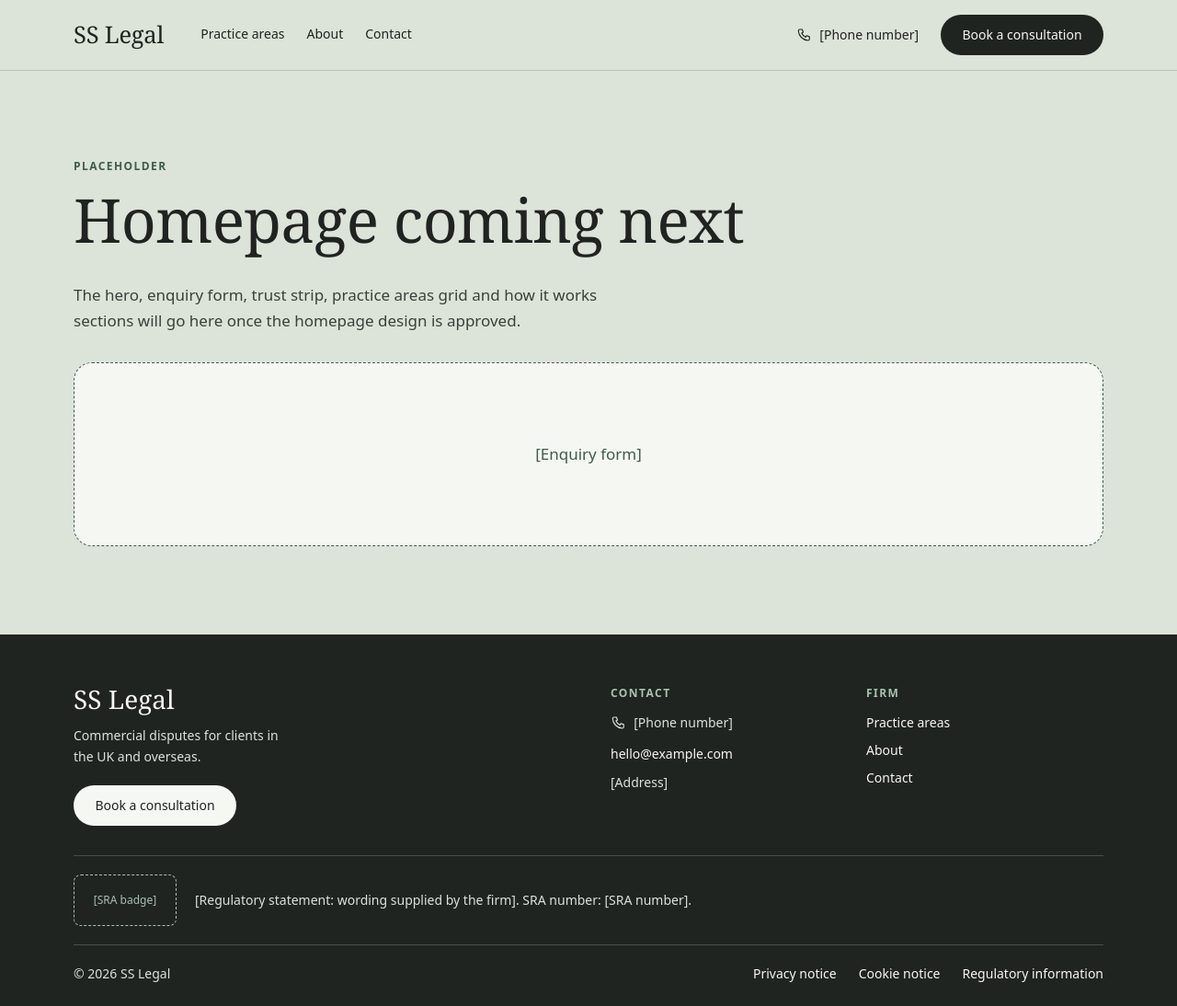
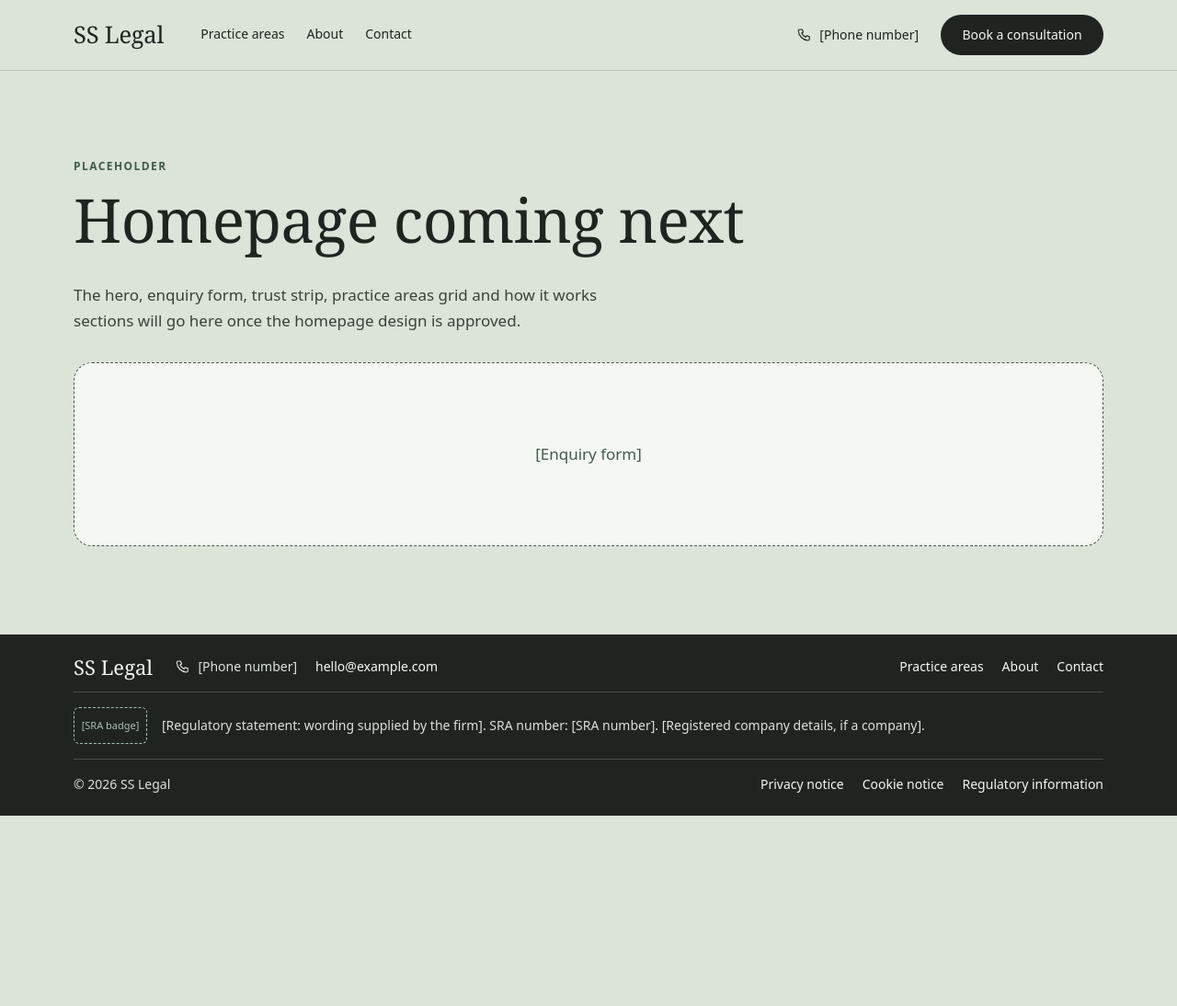
Before and after one commit to affanqasim/SS-LEGAL, an Astro site: page / in a window 1280 px wide. Shown: the whole page at 92% size. After the commit the page ends 887 px from the top, so only its background shows below. Built offline with nearby package versions, Linux system fonts and the light colour scheme; Astro itself is replaced by a stand-in of ours.

Commit message:
Replace footer with a compact strip
Three thin rows: name, contact and page links; regulatory line with
SRA badge slot; copyright and legal links.

Co-Authored-By: Claude Opus 5.5 <noreply@anthropic.com>
Claude-Session: https://claude.ai/code/session_01CTHfDK1ZMmafgRbGTd59M7

```diff
--- a/src/components/Footer.astro
+++ b/src/components/Footer.astro
@@ -6,41 +6,29 @@ const year = new Date().getFullYear();
 ---
 <footer class="site-footer">
   <div class="container">
-    <div class="top">
-      <div class="brand">
-        <a class="logo" href="/">{site.name}</a>
-        <p class="lede">Commercial disputes for clients in the UK and overseas.</p>
-        <a class="btn btn-light" href={site.bookingHref}>Book a consultation</a>
+    <div class="row main">
+      <a class="logo" href="/">{site.name}</a>
+      <div class="contact">
+        <PhoneLink />
+        <a href={`mailto:${site.email}`}>{site.email}</a>
       </div>
-
-      <div class="cols">
-        <div class="col">
-          <h2 class="col-title">Contact</h2>
-          <ul>
-            <li><PhoneLink /></li>
-            <li><a href={`mailto:${site.email}`}>{site.email}</a></li>
-            <li><address>{site.address}</address></li>
-          </ul>
-        </div>
-
-        <nav class="col" aria-label="Footer">
-          <h2 class="col-title">Firm</h2>
-          <ul>
-            {mainNav.map((n) => <li><a href={n.href}>{n.label}</a></li>)}
-          </ul>
-        </nav>
-      </div>
+      <nav aria-label="Footer">
+        <ul>
+          {mainNav.map((n) => <li><a href={n.href}>{n.label}</a></li>)}
+        </ul>
+      </nav>
     </div>
 
-    <div class="regulatory">
+    <div class="row regulatory">
       <!-- SRA digital badge goes here once the firm is authorised -->
       <div class="badge-slot" aria-hidden="true">[SRA badge]</div>
       <p>
         [Regulatory statement: wording supplied by the firm]. SRA number: {site.sraNumber}.
+        [Registered company details, if a company].
       </p>
     </div>
 
-    <div class="bottom">
+    <div class="row bottom">
       <p>&copy; {year} {site.name}</p>
       <ul>
         {legalNav.map((n) => <li><a href={n.href}>{n.label}</a></li>)}
@@ -54,91 +42,58 @@ const year = new Date().getFullYear();
   .site-footer {
     background: var(--graphite);
     color: var(--sage);
-    padding-block: clamp(2.5rem, 2rem + 2vw, 3.5rem) 1.5rem;
     font-size: var(--text-sm);
+    line-height: 1.5;
   }
 
   a { color: var(--sage-light); text-decoration: none; }
   a:hover { color: var(--green-light); text-decoration: underline; text-underline-offset: 3px; }
 
-  ul { margin: 0; padding: 0; list-style: none; display: grid; gap: 0.5rem; }
-  address { font-style: normal; }
+  ul { margin: 0; padding: 0; list-style: none; display: flex; flex-wrap: wrap; gap: 0.25rem 1.25rem; }
+  p { margin: 0; }
 
-  .top {
-    display: grid;
-    gap: 2rem;
+  .row {
+    display: flex;
+    flex-wrap: wrap;
+    align-items: center;
+    gap: 0.5rem 1.5rem;
+    padding-block: 1rem;
   }
+  .row + .row { border-top: 1px solid color-mix(in srgb, var(--sage) 22%, transparent); }
+
+  .main { padding-top: 1.5rem; }
+  .bottom { padding-bottom: 1.5rem; justify-content: space-between; }
 
   .logo {
     font-family: var(--font-serif);
-    font-size: 1.75rem;
+    font-size: 1.375rem;
     line-height: 1;
   }
-  .lede {
-    margin: 0.75rem 0 1.25rem;
-    max-width: 30ch;
+
+  .contact {
+    display: flex;
+    flex-wrap: wrap;
+    align-items: center;
+    gap: 0.25rem 1.25rem;
   }
 
-  .btn-light {
-    background: var(--sage-light);
-    color: var(--graphite);
-  }
-  .btn-light:hover { color: var(--graphite); text-decoration: none; }
+  .main nav { margin-left: auto; }
 
-  .cols {
-    display: grid;
-    gap: 2rem;
-  }
-
-  .col-title {
-    font: 600 0.75rem / 1.4 var(--font-sans);
-    letter-spacing: 0.12em;
-    text-transform: uppercase;
-    color: var(--green-light);
-    margin: 0 0 0.75rem;
-  }
-
-  .regulatory {
-    display: flex;
-    align-items: center;
-    gap: 1.25rem;
-    margin-top: 2rem;
-    padding-block: 1.25rem;
-    border-top: 1px solid color-mix(in srgb, var(--sage) 22%, transparent);
-  }
-  .regulatory p { margin: 0; max-width: 70ch; }
+  .regulatory { flex-wrap: nowrap; gap: 1rem; }
   .badge-slot {
     flex: none;
     display: grid;
     place-items: center;
-    width: 112px;
-    height: 56px;
+    width: 80px;
+    height: 40px;
     border: 1px dashed var(--green-light);
-    border-radius: 8px;
+    border-radius: 6px;
     color: var(--green-light);
-    font-size: 0.75rem;
+    font-size: 0.6875rem;
   }
 
-  .bottom {
-    display: flex;
-    flex-wrap: wrap;
-    justify-content: space-between;
-    gap: 0.75rem 1rem;
-    padding-top: 1.25rem;
-    border-top: 1px solid color-mix(in srgb, var(--sage) 22%, transparent);
-  }
-  .bottom p { margin: 0; }
-  .bottom ul { display: flex; flex-wrap: wrap; gap: 0.5rem 1.5rem; }
-
-  @media (max-width: 559.98px) {
-    .regulatory { flex-direction: column; align-items: flex-start; }
-  }
-
-  @media (min-width: 360px) {
-    .cols { grid-template-columns: 1fr 1fr; gap: 1.25rem; }
-  }
-
-  @media (min-width: 900px) {
-    .top { grid-template-columns: 1fr 1fr; gap: 3rem; }
+  @media (max-width: 767.98px) {
+    .main nav { margin-left: 0; width: 100%; }
+    .logo { width: 100%; }
   }
 </style>
```
